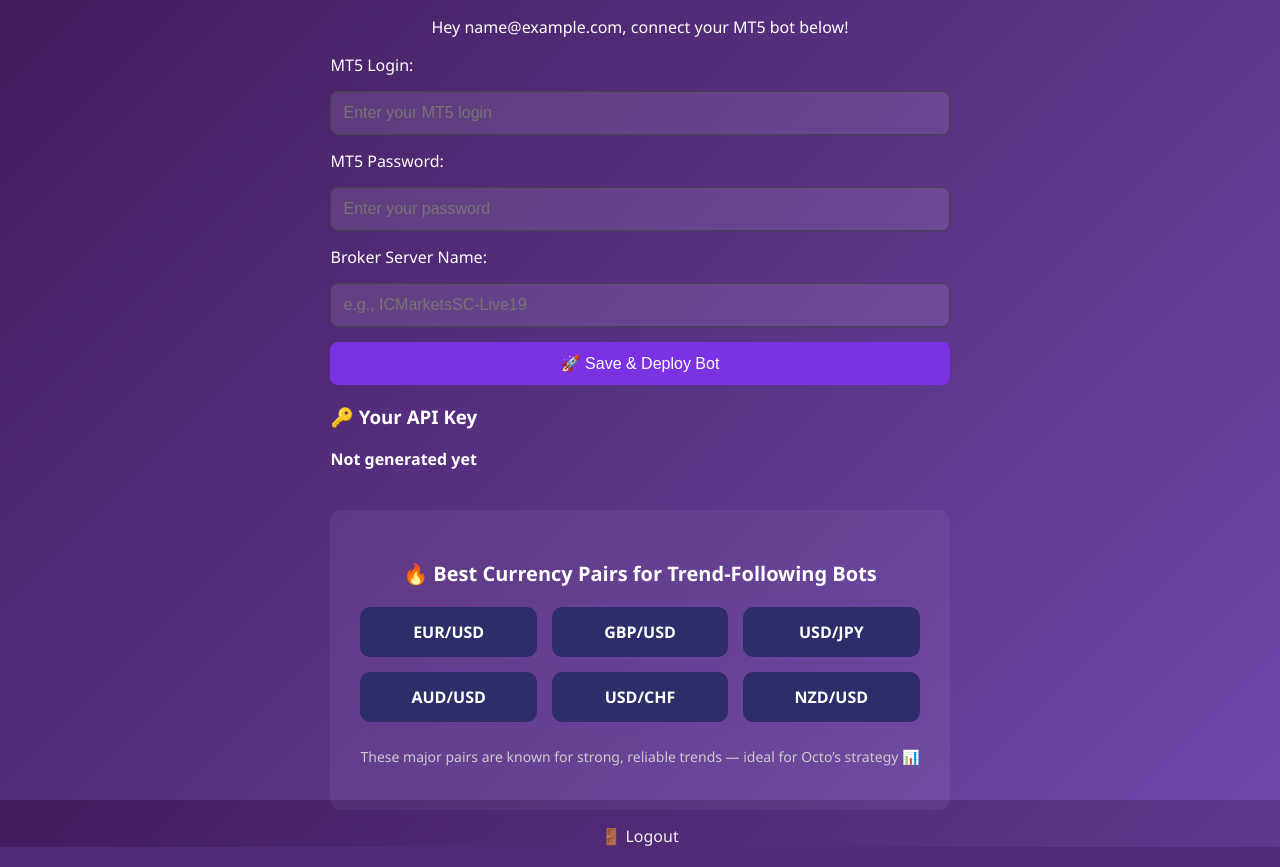
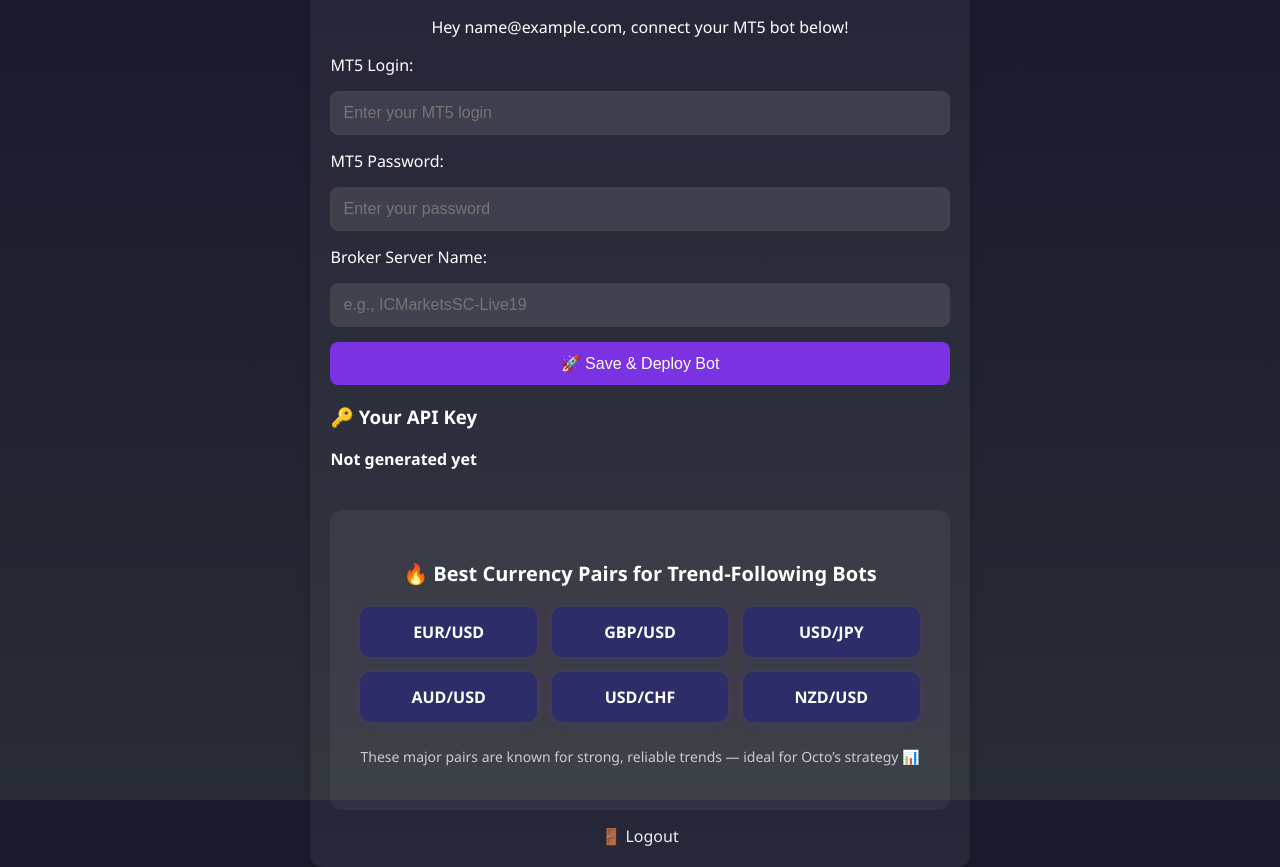
Before and after one commit to crediboost-0/subscription-api, a Flask app: page /portal in a window 1280 px wide. Run offline with Flask 2, Linux system fonts and the light colour scheme; the visitor is signed in with stand-in values (Sample User, id 1); data comes from the database, SQL or seed files in the repository.

Commit message:
Update home.html

```diff
--- a/templates/home.html
+++ b/templates/home.html
@@ -7,6 +7,12 @@
     <link rel="stylesheet" href="{{ url_for('static', filename='styles.css') }}">
     <link rel="icon" href="{{ url_for('static', filename='favicon.ico') }}" type="image/x-icon">
     <style>
+        html, body {
+            margin: 0;
+            padding: 0;
+            min-height: 100vh;
+            background: linear-gradient(180deg, #1a1a2e 0%, #282c34 100%);
+        }
         .currency-grid {
             display: grid;
             grid-template-columns: repeat(auto-fit, minmax(140px, 1fr));
@@ -29,10 +35,18 @@
             border-radius: 12px;
             text-align: center;
         }
+        .card {
+            max-width: 700px;
+            margin: 40px auto;
+            padding: 20px;
+            background-color: rgba(255, 255, 255, 0.05);
+            border-radius: 12px;
+            box-shadow: 0 0 10px rgba(0, 0, 0, 0.2);
+        }
     </style>
 </head>
-<body class="gradient-bg">
-    <div class="card" style="max-width: 700px; margin: 40px auto;">
+<body>
+    <div class="card">
         <h1 style="text-align: center;">🐙 Octo MT5 Portal</h1>
         <p style="text-align: center;">Hey {{ user.email }}, connect your MT5 bot below!</p>
 
```
